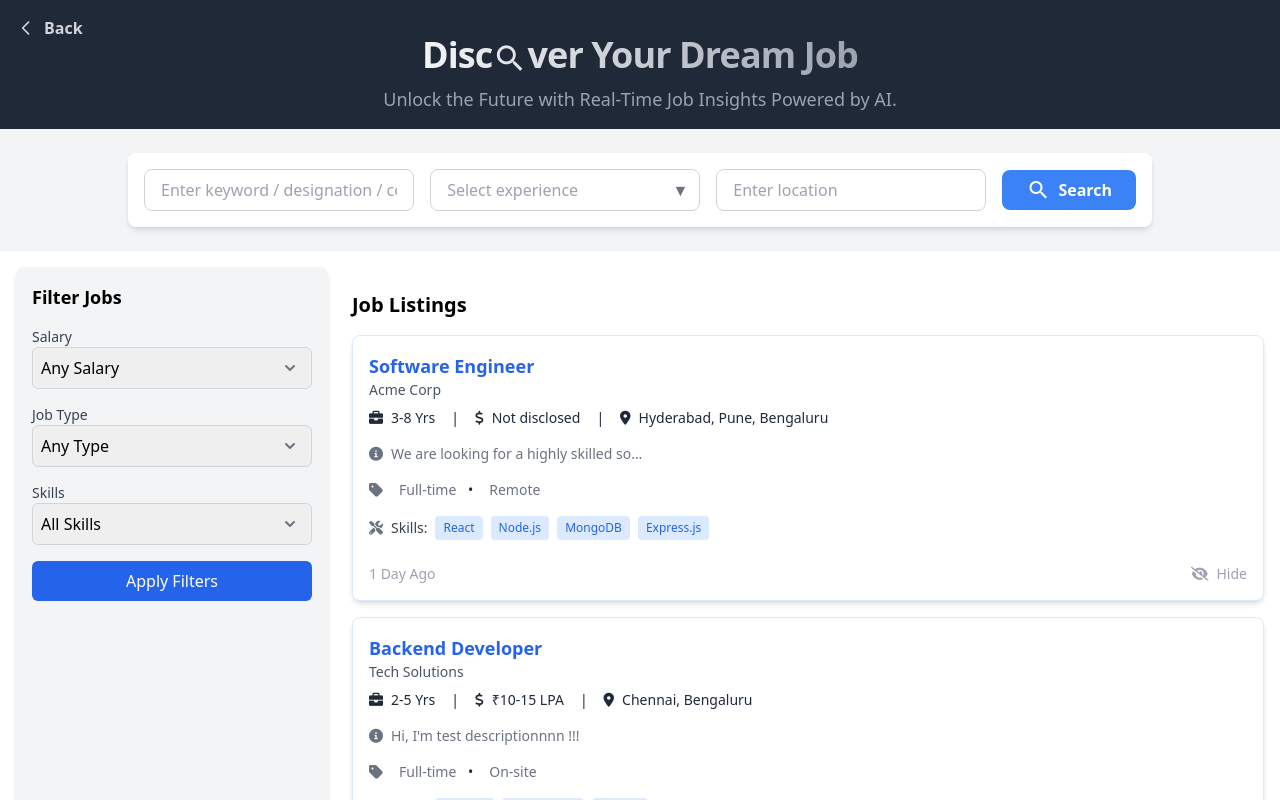
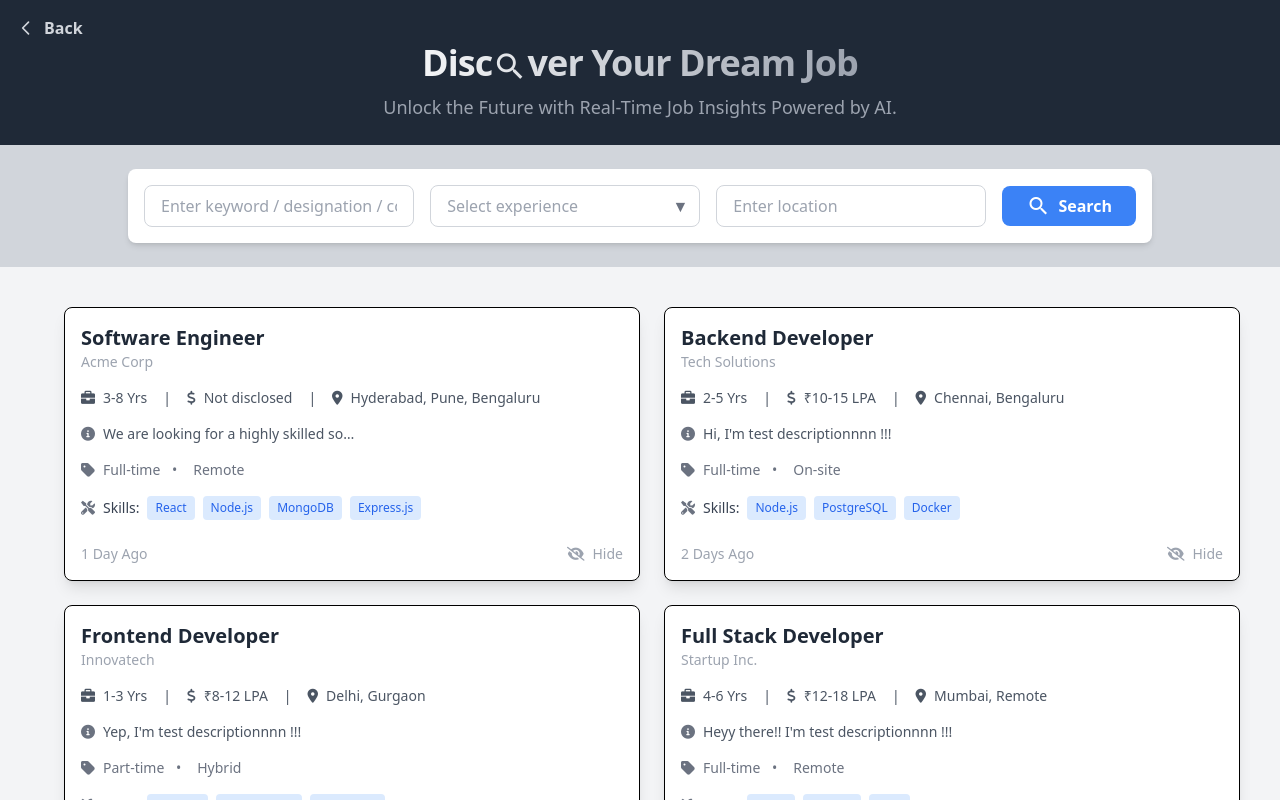
Before and after one commit to itsabhishek1120/Angular-test-project, an Angular app: page /jobs in a window 1280 px wide. Shown: the top 800 px of the page. Built offline with nearby package versions, Linux system fonts and the light colour scheme.

Commit message:
jobs UI fixes

```diff
--- a/src/app/job-market-components/jobs/jobs.component.html
+++ b/src/app/job-market-components/jobs/jobs.component.html
@@ -10,7 +10,7 @@
 <!-- ******************************* Header ******************************* -->
 
 <section class="bg-gray-800 dark:bg-gray-900">
-  <div class="py-4 px-4 mx-auto max-w-screen-xl text-center">
+  <div class="py-6 px-4 mx-auto max-w-screen-xl text-center">
     <div class="absolute top-4 left-4">
       <a routerLink="/dashboard" class="text-gray-300 dark:text-gray-200 hover:text-blue-400 dark:hover:text-blue-500 flex items-center">
         <svg class="w-5 h-5 mr-2" fill="none" stroke="currentColor" stroke-width="2" viewBox="0 0 24 24" xmlns="http://www.w3.org/2000/svg">
@@ -32,31 +32,24 @@
 
 <!-- ******************************* Search Bar ******************************* -->
 
-<div class="bg-gray-100 p-6">
-  <div class="max-w-5xl mx-auto bg-white rounded-lg shadow-md p-4 flex flex-col md:flex-row items-center space-y-4 md:space-y-0 md:space-x-4">
+<div class="bg-gray-300 p-6">
+  <div
+    class="max-w-5xl mx-auto bg-white rounded-lg shadow-md p-4 flex flex-col md:flex-row items-center space-y-4 md:space-y-0 md:space-x-4">
     <!-- Keywords Input -->
     <div class="flex-1">
       <div class="relative">
-        <input
-          type="text"
-          placeholder="Enter keyword / designation / companies"
-          class="w-full px-4 py-2 border border-gray-300 rounded-lg focus:outline-none focus:ring-2 focus:ring-blue-500"
-        />
+        <input type="text" placeholder="Enter keyword / designation / companies"
+          class="w-full px-4 py-2 border border-gray-300 rounded-lg focus:outline-none focus:ring-2 focus:ring-blue-500" />
       </div>
     </div>
 
     <!-- Experience Dropdown -->
     <div class="flex-1">
       <div class="relative">
-        <input
-          type="text"
-          placeholder="Select experience"
+        <input type="text" placeholder="Select experience"
           class="w-full px-4 py-2 border border-gray-300 rounded-lg focus:outline-none focus:ring-2 focus:ring-blue-500"
-          readonly
-        />
-        <span
-          class="absolute inset-y-0 right-3 flex items-center pointer-events-none text-gray-500"
-        >
+          readonly />
+        <span class="absolute inset-y-0 right-3 flex items-center pointer-events-none text-gray-500">
           &#x25BC;
         </span>
       </div>
@@ -65,16 +58,14 @@
     <!-- Location Input -->
     <div class="flex-1">
       <div class="relative">
-        <input
-          type="text"
-          placeholder="Enter location"
-          class="w-full px-4 py-2 border border-gray-300 rounded-lg focus:outline-none focus:ring-2 focus:ring-blue-500"
-        />
+        <input type="text" placeholder="Enter location"
+          class="w-full px-4 py-2 border border-gray-300 rounded-lg focus:outline-none focus:ring-2 focus:ring-blue-500" />
       </div>
     </div>
 
     <!-- Search Button -->
-    <div class="bg-blue-500 py-2 px-6 text-white font-semibold rounded-lg hover:bg-blue-700 hover:shadow-lg transition duration-300 cursor-pointer flex items-center space-x-2">
+    <div
+      class="bg-blue-500 py-2 px-6 text-white font-semibold rounded-lg hover:bg-blue-700 hover:shadow-lg transition duration-300 cursor-pointer flex items-center space-x-2">
       <span class="material-icons">search</span>
       <span>Search</span>
     </div>
@@ -83,164 +74,82 @@
 </div>
 
 
-
+<div class="bg-gray-100 p-6">
   <div class="flex flex-col lg:flex-row container mx-auto p-4">
     <!-- ******************************* Sidebar Filters ******************************* -->
-  <aside class="w-full lg:w-1/4 bg-gray-100 p-4 rounded-lg shadow-md">
-    <h2 class="text-lg font-semibold mb-4">Filter Jobs</h2>
-    <form>
-      <!-- Salary -->
-      <div class="mb-4">
-        <label for="salaries" class="block text-sm font-medium text-gray-700">Salary</label>
-        <div class="relative">
-          <select id="salaries"
-            class="w-full border border-gray-300 rounded-md p-2 focus:ring-blue-500 focus:border-blue-500 appearance-none">
-            <option value="">Any Salary</option>
-            <option value="tech">Salary 1</option>
-            <option value="marketing">Salary 2</option>
-            <option value="finance">Salary 3</option>
-          </select>
-          <div class="absolute top-0 right-0 flex items-center h-full pr-3 pointer-events-none">
-            <svg class="w-5 h-5 text-gray-500" xmlns="http://www.w3.org/2000/svg" viewBox="0 0 20 20"
-              fill="currentColor">
-              <path fill-rule="evenodd"
-                d="M5.293 7.293a1 1 0 011.414 0L10 10.586l3.293-3.293a1 1 0 111.414 1.414l-4 4a1 1 0 01-1.414 0l-4-4a1 1 0 010-1.414z"
-                clip-rule="evenodd" />
-            </svg>
-          </div>
-        </div>
-      </div>
-
-      <!-- Job Type -->
-      <div class="mb-4">
-        <label for="jobType" class="block text-sm font-medium text-gray-700">Job Type</label>
-        <div class="relative">
-          <select id="jobType"
-            class="w-full border border-gray-300 rounded-md p-2 focus:ring-blue-500 focus:border-blue-500 appearance-none">
-            <option value="">Any Type</option>
-            <option value="tech">Type 1</option>
-            <option value="marketing">Type 2</option>
-            <option value="finance">Type 3</option>
-          </select>
-          <div class="absolute top-0 right-0 flex items-center h-full pr-3 pointer-events-none">
-            <svg class="w-5 h-5 text-gray-500" xmlns="http://www.w3.org/2000/svg" viewBox="0 0 20 20"
-              fill="currentColor">
-              <path fill-rule="evenodd"
-                d="M5.293 7.293a1 1 0 011.414 0L10 10.586l3.293-3.293a1 1 0 111.414 1.414l-4 4a1 1 0 01-1.414 0l-4-4a1 1 0 010-1.414z"
-                clip-rule="evenodd" />
-            </svg>
-          </div>
-        </div>
-      </div>
-
-      <!-- Skills -->
-      <div class="mb-4">
-        <label for="skills" class="block text-sm font-medium text-gray-700">Skills</label>
-        <div class="relative">
-          <select id="skills"
-            class="w-full border border-gray-300 rounded-md p-2 focus:ring-blue-500 focus:border-blue-500 appearance-none">
-            <option value="">All Skills</option>
-            <option value="tech">Skill 1</option>
-            <option value="marketing">Skill 2</option>
-            <option value="finance">Skill 3</option>
-            <option value="finance">Skill 4</option>
-            <option value="finance">Skill 5</option>
-          </select>
-          <div class="absolute top-0 right-0 flex items-center h-full pr-3 pointer-events-none">
-            <svg class="w-5 h-5 text-gray-500" xmlns="http://www.w3.org/2000/svg" viewBox="0 0 20 20"
-              fill="currentColor">
-              <path fill-rule="evenodd"
-                d="M5.293 7.293a1 1 0 011.414 0L10 10.586l3.293-3.293a1 1 0 111.414 1.414l-4 4a1 1 0 01-1.414 0l-4-4a1 1 0 010-1.414z"
-                clip-rule="evenodd" />
-            </svg>
-          </div>
-        </div>
-      </div>
-
-      <!-- Apply Filters Button -->
-      <button type="submit"
-        class="w-full bg-blue-600 text-white font-medium py-2 rounded-md hover:bg-blue-700 focus:outline-none focus:ring-2 focus:ring-blue-500">
-        Apply Filters
-      </button>
-    </form>
-  </aside>
-
 
     <!-- Job Listings Section -->
-  <main class="flex-grow lg:ml-6 mt-6 lg:mt-0">
-    <div class="flex justify-between items-center mt-6 text-sm">
-      <h2 class="text-xl font-semibold mb-4">Job Listings</h2>
+    <main class="flex-grow lg:ml-6 lg:mt-0">
+      <!-- <div class="flex justify-between items-center text-sm">
+      <h2 class="text-xl text-blue-900 font-semibold mb-4">Job Listings </h2>
       <div *ngIf="this.global.loginDetails.isEmployer" class="mr-2 mb-2">
         <button routerLink="/post-job" type="button" class="text-green-700 hover:text-white border border-green-700 hover:bg-green-800 focus:ring-4 focus:outline-none focus:ring-green-300 font-medium rounded-lg text-sm px-5 py-2.5 text-center me-2 mb-2 dark:border-green-500 dark:text-green-500 dark:hover:text-white dark:hover:bg-green-600 dark:focus:ring-green-800">
           Post Job+
         </button>
       </div>
-    </div>
-    <div class="space-y-4">
-
+    </div> -->
+      <div class="grid grid-cols-1 sm:grid-cols-2 gap-6">
         <!-- ******************************* Job Card ******************************* -->
         <div *ngFor="let job of jobs"
-        class="p-4 border border-blue-100 rounded-lg shadow-md hover:shadow-lg transition-shadow transform hover:scale-105 hover:bg-gray-100">
+          class="max-w-full p-4 bg-white rounded-lg shadow-lg border border-black transition-all duration-300 hover:shadow-xl hover:scale-105 hover:bg-white">
           <div (click)="openJobDetail(job.id)">
-          <div class="flex justify-between">
+            <!-- Header Section -->
+            <div class="flex items-center space-x-4 mb-4">
               <div>
-              <h3 class="text-lg font-semibold text-blue-600 hover:underline cursor-pointer">
+                <h3 class="text-xl font-semibold text-gray-800 hover:underline cursor-pointer">
                   {{ job.title }}
                 </h3>
-              <p class="text-sm text-gray-600">{{ job.company }}</p>
+                <p class="text-sm text-gray-400">{{ job.company }}</p>
               </div>
-            <!-- <button class="text-blue-500 text-sm font-medium hover:underline">Save</button> -->
             </div>
 
-          <div class="mt-2 text-sm text-gray-800">
-            <ul class="job-desc typ-14Medium flex space-x-4">
+            <!-- Job Description Section -->
+            <div class="mt-2 text-sm text-gray-600">
+              <ul class="flex space-x-4">
                 <li class="flex items-center">
                   <i class="fas fa-briefcase mr-2"></i>
-                <span title="{{ job.experience }}" class="ellipsis">{{ job.experience }}</span>
+                  <span title="{{ job.experience }}">{{ job.experience }}</span>
                 </li>
                 <span>|</span>
                 <li class="flex items-center">
                   <i class="fas fa-dollar-sign mr-2"></i>
-                <span title="{{ job.salary }}" class="ellipsis">{{ job.salary }}</span>
+                  <span title="{{ job.salary }}">{{ job.salary }}</span>
                 </li>
                 <span>|</span>
                 <li class="flex items-center">
                   <i class="fas fa-map-marker-alt mr-2"></i>
-                <span title="{{ job.location }}" class="ellipsis">{{ job.location }}</span>
+                  <span title="{{ job.location }}">{{ job.location }}</span>
                 </li>
               </ul>
             </div>
 
-          <div class="mt-4 text-sm text-gray-800">
+            <!-- Description -->
+            <div class="mt-4 text-sm text-gray-600">
               <div class="flex items-center space-x-2">
                 <i class="fas fa-info-circle text-gray-500"></i>
-              <!-- <span class="font-medium text-gray-700">Description:</span> -->
-              <span class="text-gray-500 truncate w-64" title="{{ job.description }}">
+                <span class="truncate w-64" title="{{ job.description }}">
                   {{ job.description }}
                 </span>
               </div>
             </div>
 
             <!-- Tags Section -->
-          <div class="flex justify-between items-center mt-4">
-            <div class="flex items-center space-x-4">
-              <i class="fas fa-tag text-gray-500"></i> <!-- Icon for tags -->
-              <ul class="flex space-x-2">
-                <li *ngFor="let tag of job.tags; let i = index" class="text-gray-500 text-sm font-medium">
+            <div class="flex justify-start items-center mt-4 space-x-2">
+              <i class="fas fa-tag text-gray-500"></i>
+              <ul class="flex flex-wrap space-x-2">
+                <li *ngFor="let tag of job.tags; let i = index" class="text-sm text-gray-500 font-medium">
                   {{ tag }}
-                  <span *ngIf="i < job.tags.length - 1" class="text-gray-400"><span
-                      class="text-gray-800 mx-2">•</span></span>
+                  <span *ngIf="i < job.tags.length - 1" class="mx-2">•</span>
                 </li>
               </ul>
             </div>
-          </div>
 
-          <!-- Skills Row -->
-          <div class="mt-4 text-sm text-gray-800">
+            <!-- Skills Section -->
+            <div class="mt-4 text-sm text-gray-600">
               <div class="flex items-center space-x-2">
                 <i class="fas fa-tools text-gray-500"></i>
                 <span class="font-medium text-gray-700">Skills:</span>
-              <div class="flex space-x-2 flex-wrap">
+                <div class="flex flex-wrap gap-2">
                   <span *ngFor="let skill of job.skills"
                     class="bg-blue-100 text-blue-600 text-xs font-medium px-2 py-1 rounded">
                     {{ skill }}
@@ -249,22 +158,22 @@
               </div>
             </div>
           </div>
+
+          <!-- Footer Section -->
           <div class="flex justify-between items-center mt-6 text-gray-400 text-sm">
-          <!-- Time Ago Section -->
             <div class="flex items-center">
               <span class="font-medium">{{ job.postedDate }} {{ job.postedDate == 1 ? 'Day' : 'Days' }} Ago</span>
             </div>
-
-          <!-- Hide Button -->
             <button class="flex items-center hover:text-red-600 transition-colors">
               <i class="fas fa-eye-slash mr-2"></i>
               <span>Hide</span>
             </button>
           </div>
         </div>
+      </div>
 
+    </main>
   </div>
-  </main>
 </div>
 
 
```
Lines whose indentation alone changed are shown as unchanged.
